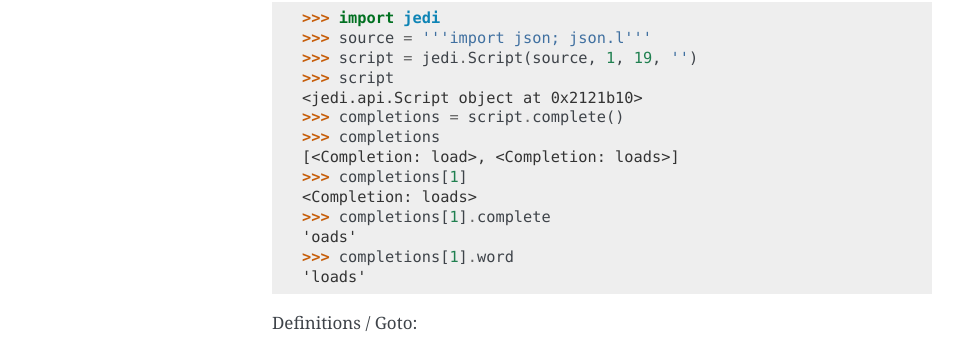
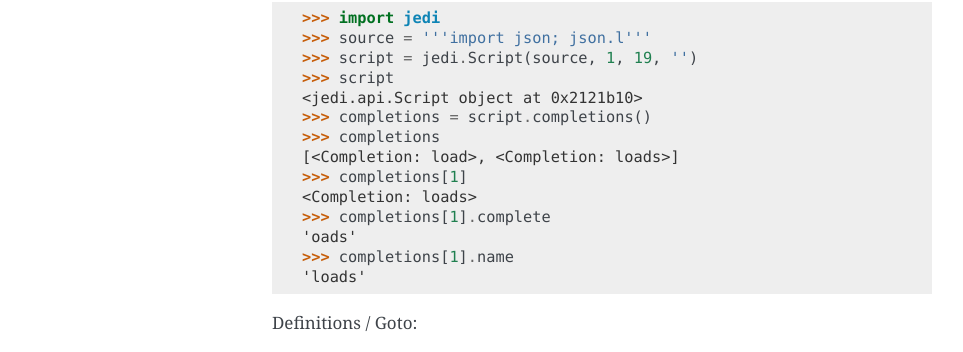
Before and after one commit to davidhalter/jedi, a Sphinx documentation site: the page built from docs/docs/plugin-api.rst, in a window 1280 px wide. Shown: the part 790-1142 px from the top of the page, without its empty margins (148-1111 px from the left). Built offline with Sphinx 7.4.7, drawn with Linux system fonts in a browser that asks for light colours; the version number is read from the project's files by our own code.

```diff
--- a/docs/docs/plugin-api.rst
+++ b/docs/docs/plugin-api.rst
@@ -47,14 +47,14 @@ Completions:
    >>> script = jedi.Script(source, 1, 19, '')
    >>> script
    <jedi.api.Script object at 0x2121b10>
-   >>> completions = script.complete()
+   >>> completions = script.completions()
    >>> completions
    [<Completion: load>, <Completion: loads>]
    >>> completions[1]
    <Completion: loads>
    >>> completions[1].complete
    'oads'
-   >>> completions[1].word
+   >>> completions[1].name
    'loads'
 
 Definitions / Goto:
```
